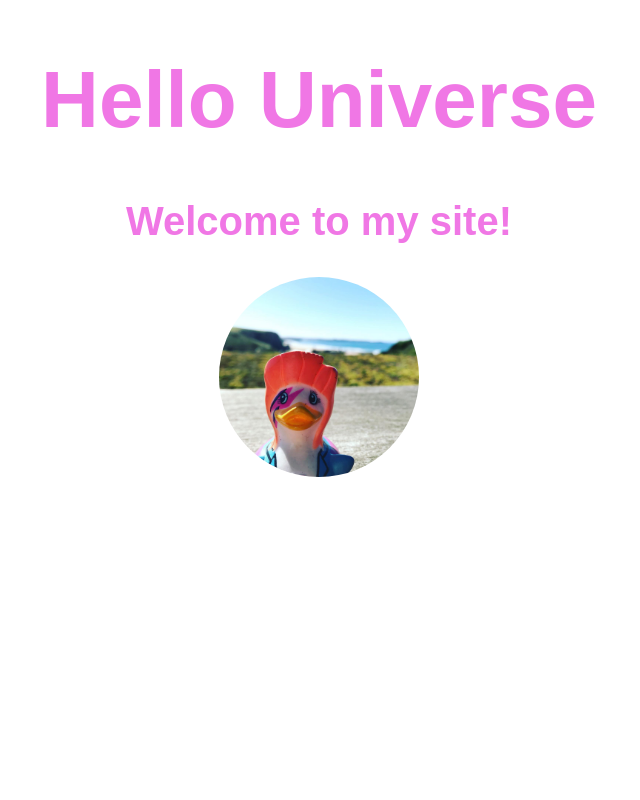
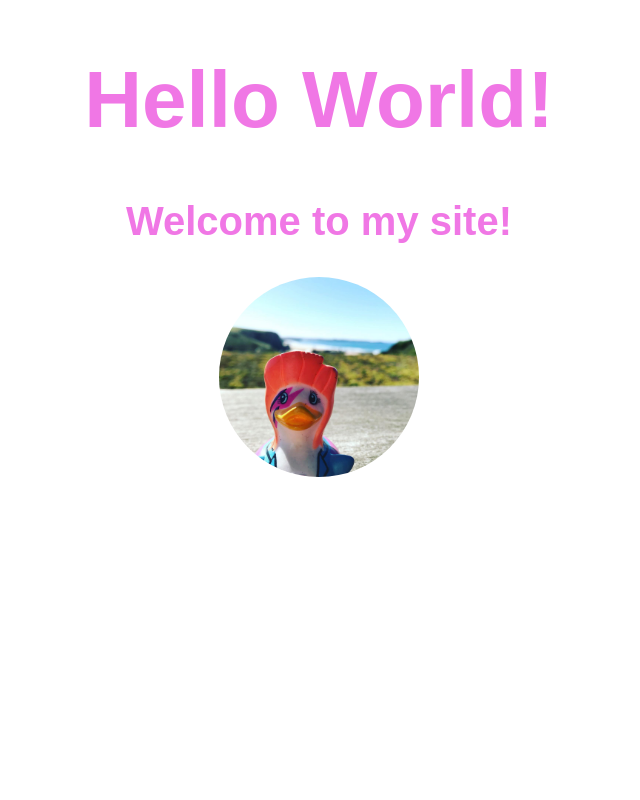
Before and after one commit to ClaireNicholson41/beginners-week-one-master, a plain HTML site: page index.html in a window 1280 px wide. Shown: the top 800 px of the page, without its empty margins (321-961 px from the left). Drawn offline with Linux system fonts and the light colour scheme.

Commit message:
Revert "updated hello world"
This reverts commit 93759ac7a6169e6e9eccaae28d94cbdbc84ab352.

```diff
--- a/index.html
+++ b/index.html
@@ -9,7 +9,7 @@
 <body>
 
   <div>
-    <h1>Hello Universe</h1>
+    <h1>Hello World!</h1>
 
     <h2>Welcome to my site!</h2>
 
```
